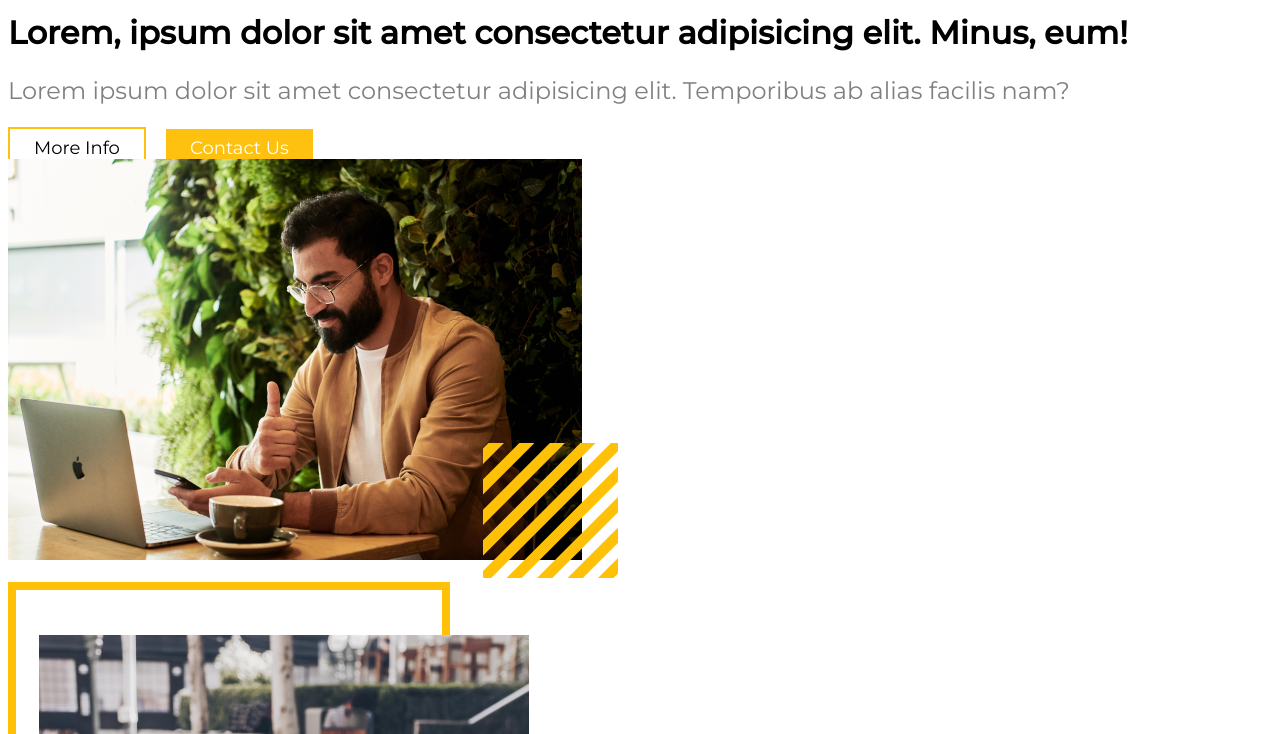
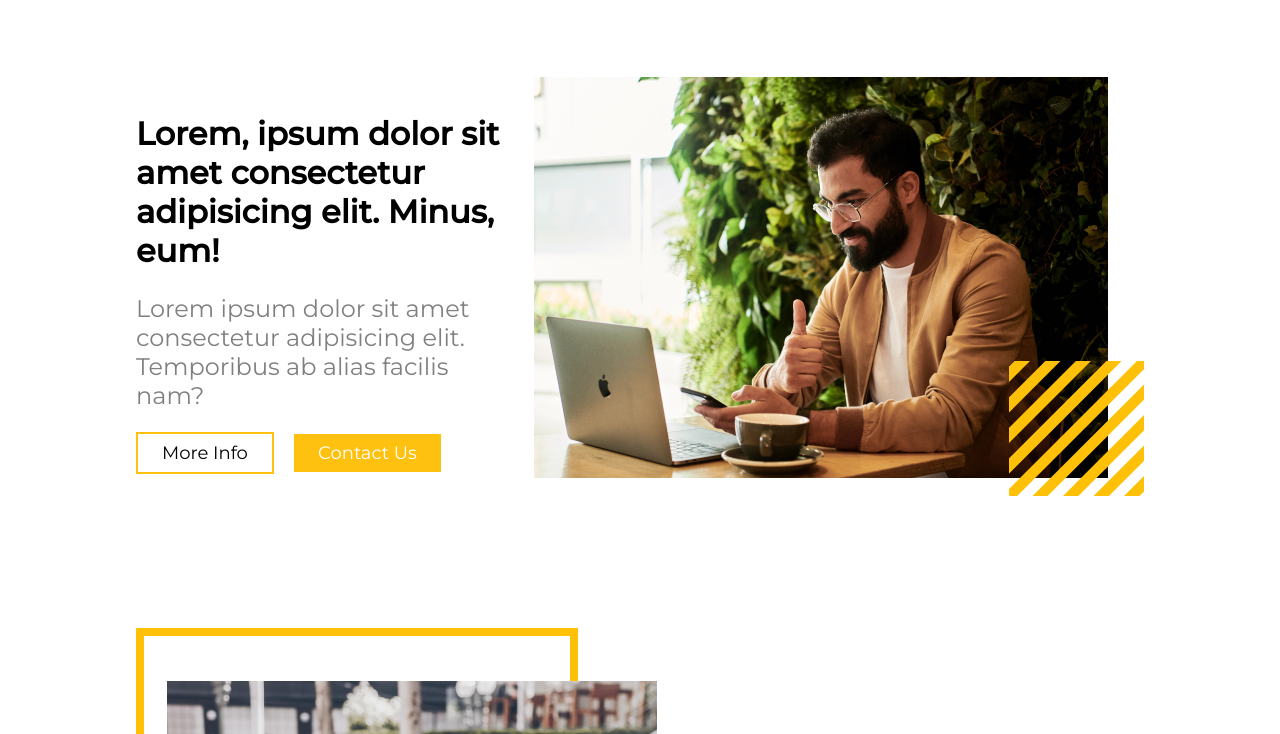
Before and after one commit to HibatulohRizki/codingstudio, a plain HTML site: page index.html in a window 1280 px wide. Shown: the part 66-800 px from the top of the page. Drawn offline with Linux system fonts and the light colour scheme.

Commit message:
styling section landing

```diff
--- a/index.html
+++ b/index.html
@@ -18,7 +18,7 @@
         <a href="*">Contact</a>
       </nav>
     </header>
-    <section class="landing">
+    <section id="landing">
       <div class="left">
         <h1>Lorem, ipsum dolor sit amet consectetur adipisicing elit. Minus, eum!</h1>
         <p>Lorem ipsum dolor sit amet consectetur adipisicing elit. Temporibus ab alias facilis nam?</p>
--- a/style.css
+++ b/style.css
@@ -8,6 +8,9 @@ h1 {
   margin: 0 0 16px 0;
 }
 
+section {
+  padding: 64px 128px;
+}
 a {
   text-decoration: none;
   color: black;
@@ -34,7 +37,14 @@ a {
 #header h1 {
   margin: 0;
 }
-.landing p {
+
+#landing {
+  display: flex;
+  align-items: center;
+  justify-content: space-between;
+  column-gap: 18px;
+}
+#landing p {
   margin-bottom: 32px;
   font-size: 24px;
   color: gray;
```
